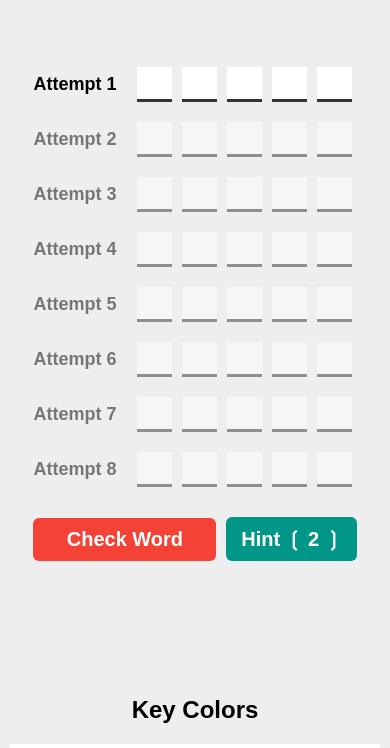
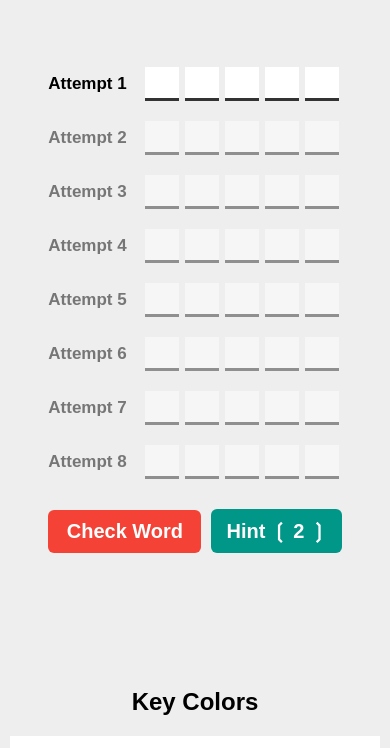
Before and after one commit to abdulaziz-M895/Guess-the-Word-Game, a plain HTML site: page index.html in a window 390 px wide. Both pictures are taken after a click on the button "Easy". Shown: the part 80-828 px from the top of the page. Drawn offline with Linux system fonts and the light colour scheme.

Commit message:
Update main.css

```diff
--- a/main.css
+++ b/main.css
@@ -206,12 +206,13 @@ footer a {
 }
 @media (max-width: 767px) {
   .game-area .inputs > div span {
-    font-size: 18px;
+    font-size: 17px;
   }
   .game-area .inputs input {
-    width: 35px;
-    height: 35px;
-    font-size: 35px;
+    width: 34px;
+    height: 34px;
+    font-size: 34px;
+    margin: 0 3px;
   }
   .control {
     width: 100%;
```
